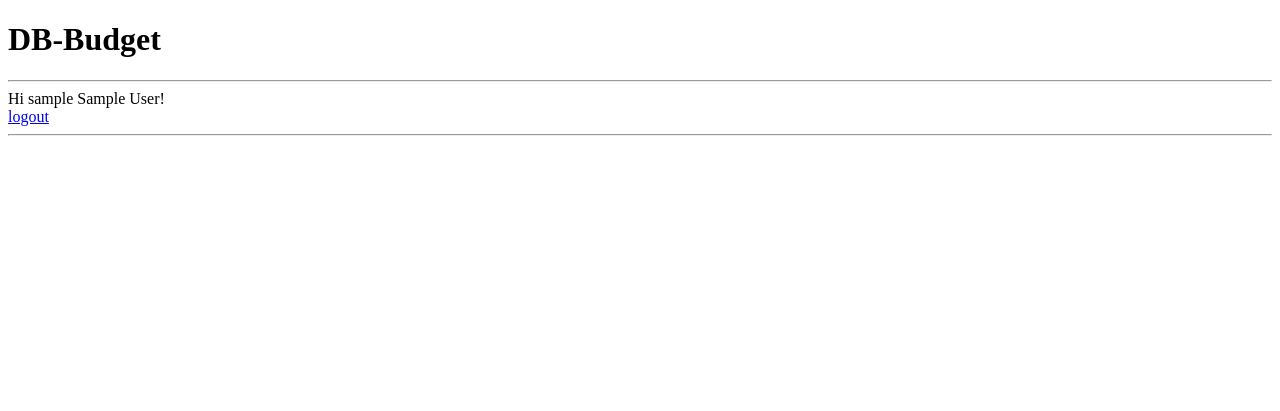
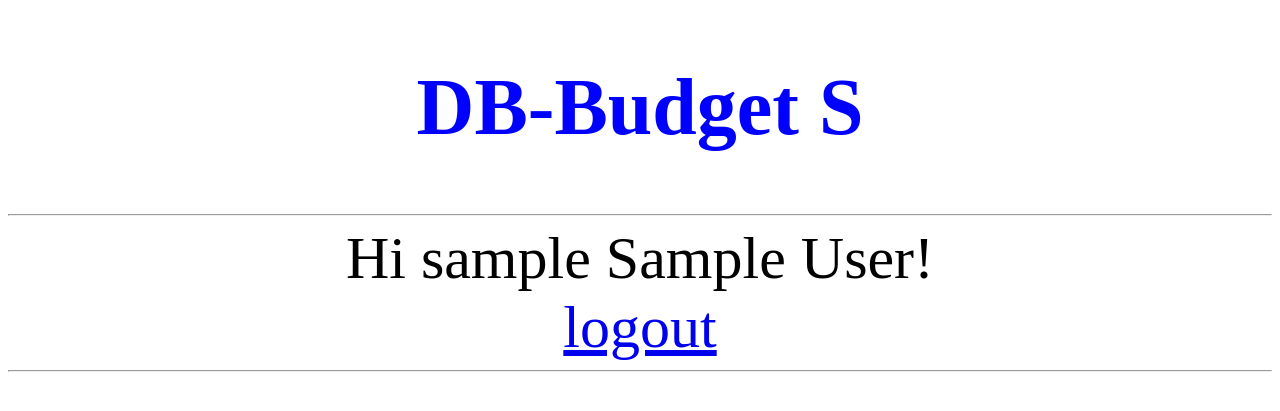
Before and after one commit to rwa-django/dbbudget, a Django app: template templates/registration/login.html in a window 1280 px wide. Shown: the top 411 px of the page. Run offline with Django 3.2, Linux system fonts and the light colour scheme; the template is opened without the code that fills it, so the values that code supplies are empty; the visitor is signed in with stand-in values (Sample User, id 1).

Commit message:
Update Login/Logout

```diff
--- a/budget/templates/budget/index.html
+++ b/budget/templates/budget/index.html
@@ -15,7 +15,9 @@
         </div>
         <br /><br />
         <div style="flex: 0 1 auto; text-align: center;">
-            <a href="{% url 'logout' %}">logout</a>
+            <a href="{% url 'logout' %}"
+               style="text-decoration: none; font-size: 60px;border: 1px solid;border-radius: 40px;padding: 10px 30px; background-color: #d8d8d8;"
+            >logout</a>
         </div>
 
     {% else %}
--- a/templates/base.html
+++ b/templates/base.html
@@ -2,11 +2,11 @@
 <html>
 <head>
   <meta charset="utf-8">
-  <title>{% block title %}DB-Budget{% endblock %}</title>
+  <title>DB-Budget - {% block title %}{% endblock %}</title>
 </head>
 <body>
-  <header>
-    <h1>DB-Budget</h1>
+  <header style="display: flex; justify-content:  center; font-size: 40px; color: blue">
+    <h1>DB-Budget S</h1>
   </header>
   <hr>
   <main>
--- a/templates/registration/login.html
+++ b/templates/registration/login.html
@@ -3,17 +3,21 @@
 {% block title %}Login{% endblock %}
 
 {% block content %}
-
+    <section style="font-size: 60px;">
+        <div style="display:flex; flex-direction: column; justify-content: center;">
+            <div style="flex: 0 1 auto; text-align: center;">
                     {% if user.is_authenticated %}
                         Hi {{ user.username }} {{ user.first_name }} {{ user.last_name }}! <br />
                         <a href="{% url 'logout' %}">logout</a>
                     {% else %}
                         <h2>Login</h2>
-
                         <form method="post">
                             {% csrf_token %}
                             {{ form.as_p }}
-    <button type="submit">Login</button>
+                            <button type="submit" style="font-size: 60px;border: 1px solid;border-radius: 40px;padding: 10px 30px;">Login</button>
                         </form>
                     {% endif %}
+            </div>
+        </div>
+    </section>
 {% endblock %}
```
Also changed, not shown: templates/registration/logged_out.html (+14 -3 lines). Lines whose indentation alone changed are shown as unchanged.
